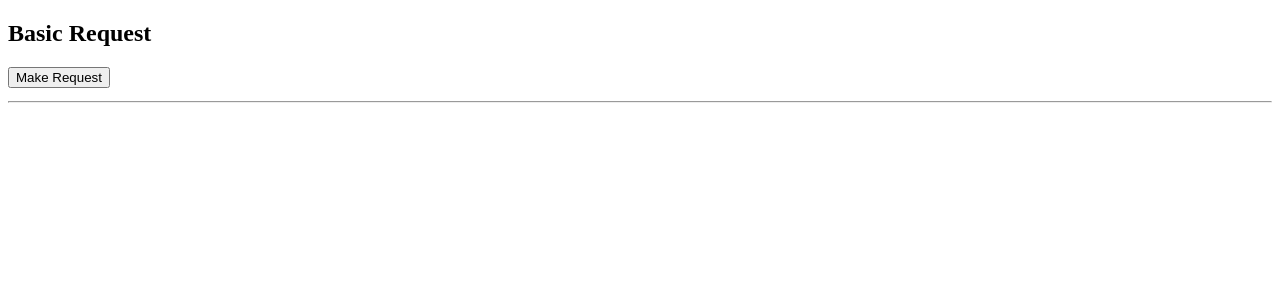
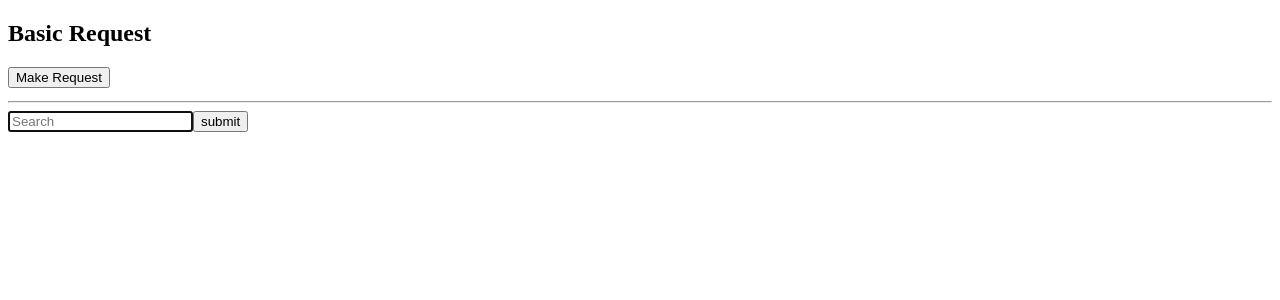
Before and after one commit to st411ar/http, an Angular app: page / in a window 1280 px wide. Shown: the top 300 px of the page. Built offline with nearby package versions, Linux system fonts and the light colour scheme.

Commit message:
created you-tube-search service and component

```diff
--- a/src/app/app.component.html
+++ b/src/app/app.component.html
@@ -1,4 +1,5 @@
 <div class="container">
   <app-simple-http></app-simple-http>
   <hr/>
+  <app-you-tube-search></app-you-tube-search>
 </div>
--- /dev/null
+++ b/src/app/services/you-tube-search.injectables.ts
@@ -0,0 +1,11 @@
+import {
+	YouTubeSearchService,
+	YOUTUBE_API_KEY,
+	YOUTUBE_API_URL
+} from './you-tube-search.service';
+
+export const youTubeSearchInjectables: Array<any> = [
+	{ provide: YouTubeSearchService, useClass: YouTubeSearchService },
+	{ provide: YOUTUBE_API_KEY, useValue: YOUTUBE_API_KEY },
+	{ provide: YOUTUBE_API_URL, useValue: YOUTUBE_API_URL }
+];
--- /dev/null
+++ b/src/app/services/you-tube-search.service.ts
@@ -0,0 +1,50 @@
+import { Inject, Injectable } from '@angular/core';
+import { HttpClient } from '@angular/common/http';
+import { Response } from '@angular/http';
+import { Observable } from 'rxjs';
+import { map } from 'rxjs/operators';
+
+import { SearchResult } from '../you-tube-search/search-result/search-result.model';
+
+
+export const YOUTUBE_API_KEY: string =
+		'AIzaSyDOfT_BO81aEZScosfTYMruJobmpjqNeEk';
+export const YOUTUBE_API_URL: string =
+		'https://www.googleapis.com/youtube/v3/search';
+
+
+@Injectable()
+export class YouTubeSearchService {
+
+	constructor(
+		private http: HttpClient,
+		@Inject(YOUTUBE_API_KEY) private apiKey: string,
+		@Inject(YOUTUBE_API_URL) private apiUrl: string
+	) {}
+
+
+	search(query: string): Observable<SearchResult[]> {
+		const params: string = [
+			`q=${query}`,
+			`key=${this.apiKey}`,
+			`part=snippet`,
+			`type=video`,
+			`maxResults=10`
+		].join('&');
+		const queryUrl = `${this.apiUrl}?${params}`;
+
+		return this.http.get(queryUrl)
+			.pipe(
+				map((response: Response) => {
+					return response['items'].map((item: any) => {
+						return new SearchResult({
+							id: item.id.videoId,
+							title: item.snippet.title,
+							description: item.snippet.description,
+							thumbnailUrl: item.snippet.thumbnails.high.url
+						});
+					});
+				})
+			);
+	}
+}
--- /dev/null
+++ b/src/app/you-tube-search/search-box/search-box.component.html
@@ -0,0 +1,7 @@
+<input
+		type="text"
+		class="form-control"
+		placeholder="Search"
+		autofocus
+/>
+<button (click)="search()">submit</button>
--- /dev/null
+++ b/src/app/you-tube-search/search-box/search-box.component.ts
@@ -0,0 +1,51 @@
+import {
+	Component,
+	ElementRef,
+	EventEmitter,
+	OnInit,
+	Output
+} from '@angular/core';
+import { fromEvent, Observable } from 'rxjs';
+import { debounceTime, filter, flatMap, map } from 'rxjs/operators';
+import { Response } from '@angular/http';
+
+import { SearchResult } from '../search-result/search-result.model';
+import { YouTubeSearchService } from '../../services/you-tube-search.service';
+
+
+@Component({
+	selector: 'app-search-box',
+	templateUrl: './search-box.component.html'
+})
+export class SearchBoxComponent implements OnInit {
+	@Output() loading: EventEmitter<boolean> = new EventEmitter<boolean>();
+	@Output() results: EventEmitter<SearchResult[]> = new EventEmitter<SearchResult[]>();
+
+	constructor(
+			private youtube: YouTubeSearchService,
+			private el: ElementRef
+	) {}
+
+	ngOnInit() {
+		fromEvent(this.el.nativeElement, 'keyup')
+			.pipe(
+				map((event: any) => event.target.value),
+				filter((text: string) => text.length > 1),
+				debounceTime(250),
+				flatMap((query: string) => this.youtube.search(query))
+			).subscribe(
+				(results: SearchResult[]) => {
+					console.log(results);
+				}
+			);
+		;
+
+	}
+
+
+	search(): void {
+		let query: string = this.el.nativeElement.value;
+		console.log(query);
+	}
+
+}
--- /dev/null
+++ b/src/app/you-tube-search/search-result/search-result.component.html
@@ -0,0 +1,3 @@
+<p>
+  search-result works!
+</p>
--- /dev/null
+++ b/src/app/you-tube-search/search-result/search-result.component.ts
@@ -0,0 +1,13 @@
+import { Component, OnInit } from '@angular/core';
+
+@Component({
+	selector: 'app-search-result',
+	templateUrl: './search-result.component.html'
+})
+export class SearchResultComponent implements OnInit {
+
+	constructor() {}
+
+	ngOnInit() {}
+
+}
--- /dev/null
+++ b/src/app/you-tube-search/search-result/search-result.model.ts
@@ -0,0 +1,16 @@
+export class SearchResult {
+	id: string;
+	title: string;
+	description: string;
+	thumbnailUrl: string;
+	videoUrl: string;
+
+	constructor(obj?: any) {
+		this.id             = obj && obj.id             || null;
+		this.title          = obj && obj.title          || null;
+		this.description    = obj && obj.description    || null;
+		this.thumbnailUrl   = obj && obj.thumbnailUrl   || null;
+		this.videoUrl       = obj && obj.videoUrl
+				|| `https://www.youtube.com/watch?v=${this.id}`;
+	}
+}
--- /dev/null
+++ b/src/app/you-tube-search/you-tube-search.component.html
@@ -0,0 +1 @@
+<app-search-box></app-search-box>
--- /dev/null
+++ b/src/app/you-tube-search/you-tube-search.component.ts
@@ -0,0 +1,13 @@
+import { Component, OnInit } from '@angular/core';
+
+@Component({
+	selector: 'app-you-tube-search',
+	templateUrl: './you-tube-search.component.html'
+})
+export class YouTubeSearchComponent implements OnInit {
+
+	constructor() {}
+
+	ngOnInit() {}
+
+}
```
Also changed, not shown: src/app/app.module.ts (+9 -2 lines).
